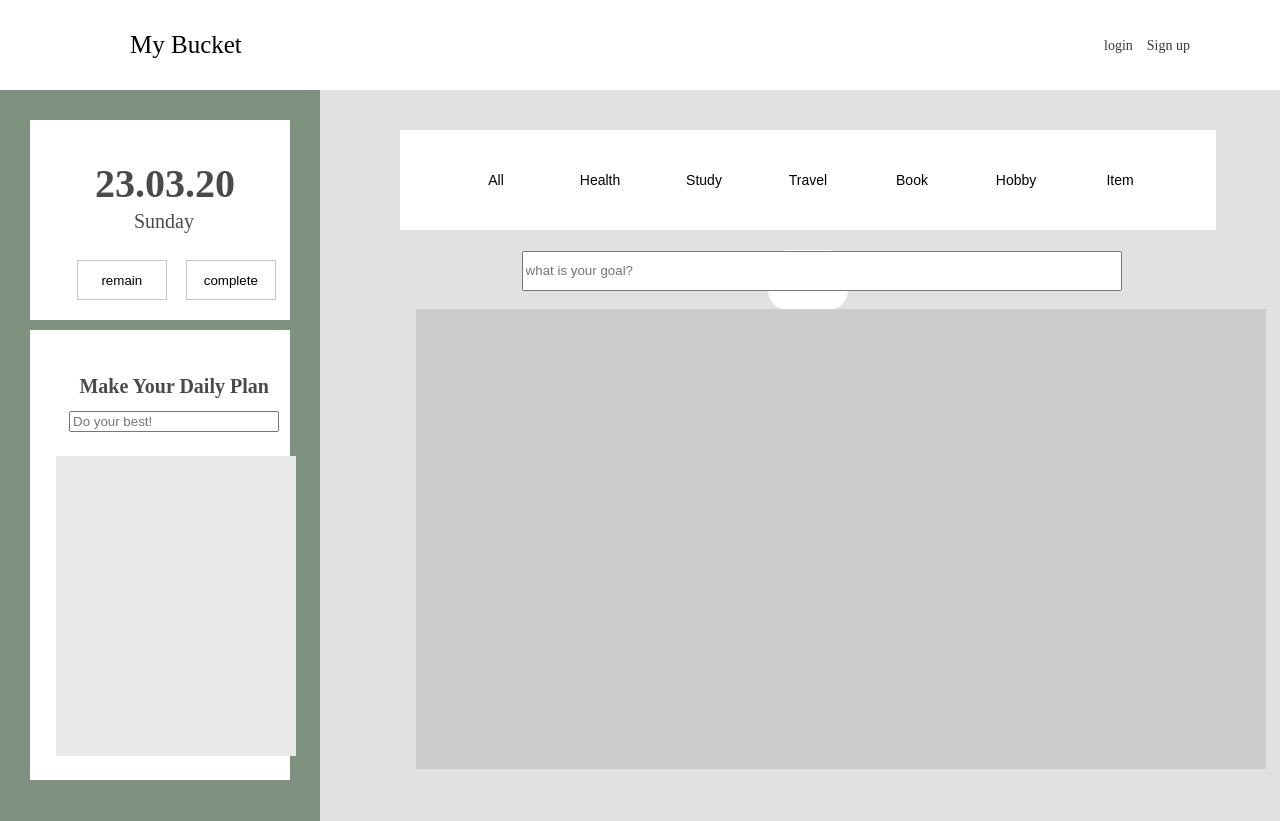
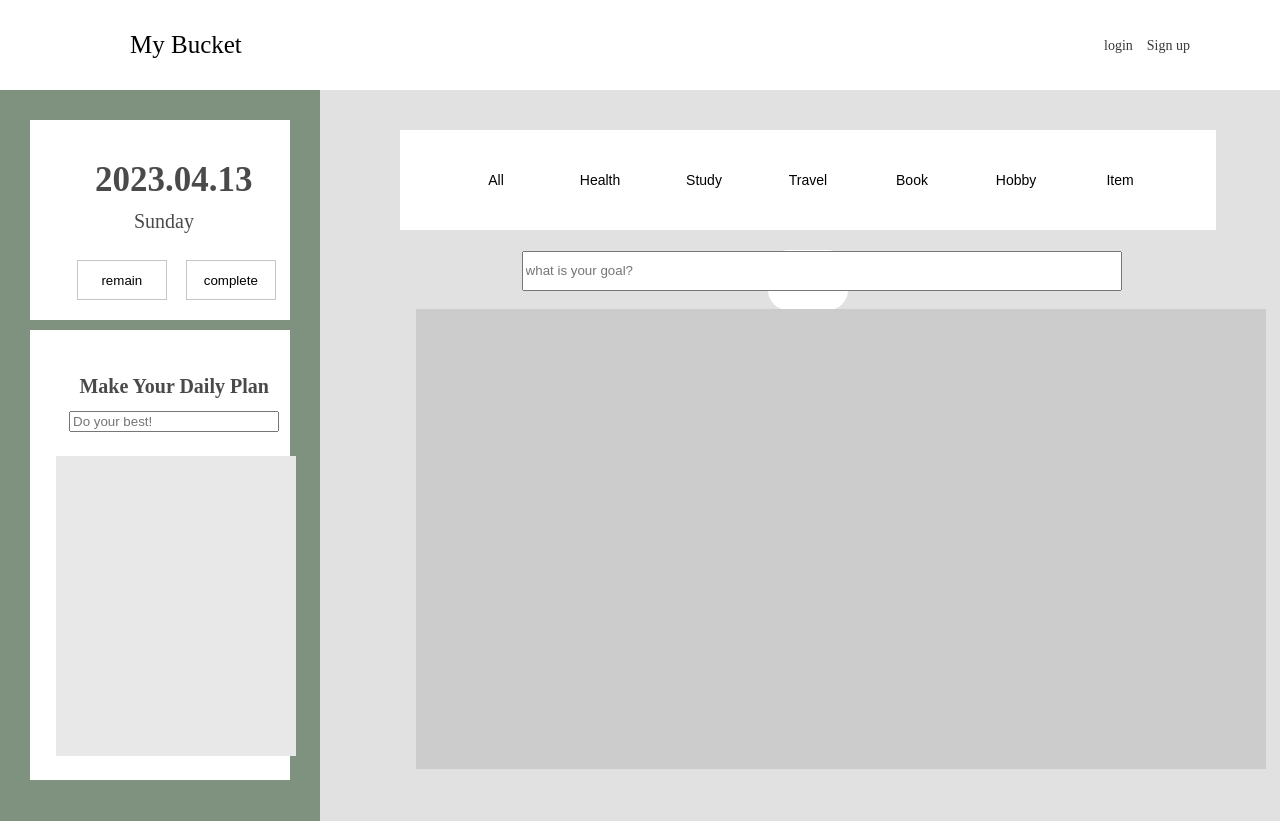
Before and after one commit to reinexxism/FE_Toy_Projects, a plain HTML site: page My Bucket List/Main Page/main.html in a window 1280 px wide. Drawn offline with Linux system fonts and the light colour scheme.

Commit message:
Modify : Main Page file

```diff
--- a/My Bucket List/Main Page/main.html
+++ b/My Bucket List/Main Page/main.html
@@ -28,7 +28,7 @@
     <!-- sidebar pt(show date of today & today's to-do list) -->
     <section id="side_bar">
       <div class="side_bar_upper">
-        <span class="dateOfToday">23.03.20</span>
+        <span class="dateOfToday"></span>
         <span class="dayOfToday">Sunday</span>
         <span class="todoStateBtn">
           <input type="button" class="remain" value="remain" />
--- a/My Bucket List/Main Page/main.js
+++ b/My Bucket List/Main Page/main.js
@@ -0,0 +1,11 @@
+// 오늘 날짜 출력하는 기능
+const today = new Date();
+const year = today.getFullYear();
+const month = ("0" + (today.getMonth() + 1)).slice(-2);
+const day = ("0" + today.getDate()).slice(-2);
+
+const dateString = year + "." + month + "." + day;
+console.log(dateString);
+
+const dayOfToday = (document.querySelector(".dateOfToday").innerText =
+  dateString);
--- a/My Bucket List/Main Page/main_style.css
+++ b/My Bucket List/Main Page/main_style.css
@@ -77,7 +77,7 @@
   position: absolute;
   left: 25%;
   top: 20%;
-  font-size: 40px;
+  font-size: 35px;
   font-weight: bold;
 }
 
```
